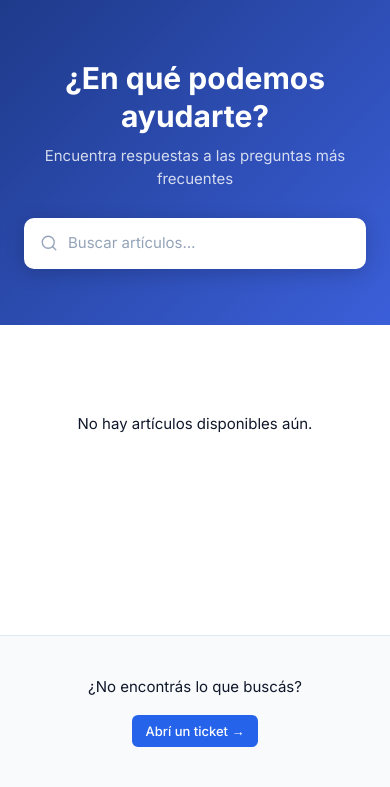
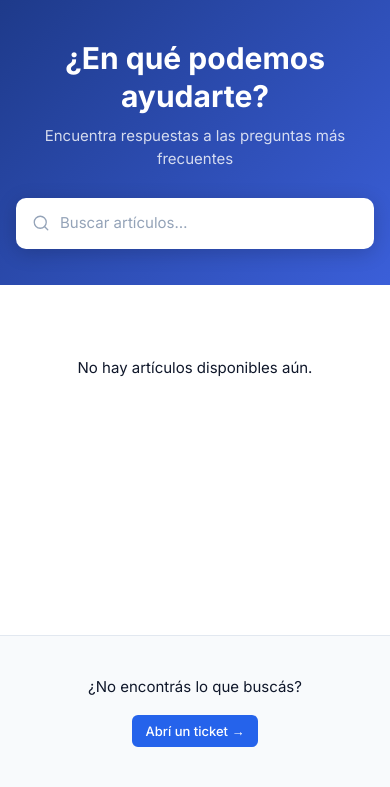
Before and after one commit to JmongeCR/SistemaSoporte, an ASP.NET Core app: page /Ayuda in a window 390 px wide. Shown: the part 57-844 px from the top of the page. Run offline with ASP.NET Core 8, Linux system fonts and the light colour scheme; data that the repository does not hold is empty; database files in the repository are not loaded.

Commit message:
fix(ui): responsive mobile para grid y artículo del portal KB

```diff
--- a/src/Soporte.Web/wwwroot/css/site.css
+++ b/src/Soporte.Web/wwwroot/css/site.css
@@ -2206,6 +2206,11 @@ details[open] > .ayuda-pregunta::after { transform: rotate(-180deg); }
     .split-usuarios { grid-template-columns: 1fr; }
     .roles-diseno { grid-template-columns: 1fr; }
     .app-top { padding: 0 16px; }
+    .kb-secciones-grid { grid-template-columns: 1fr; }
+    .kb-art-portal { padding: 20px 16px 48px; }
+    .kb-art-cuerpo { padding: 20px 16px; }
+    .kb-hero { padding: 40px 16px 36px; }
+    .kb-portal-contenido { padding: 24px 16px 48px; }
     .expediente-propbar { flex-direction: column; align-items: stretch; gap: 8px; }
     .expediente-tabs { gap: 0; }
     .expediente-tab { padding: 10px 12px; font-size: 12.5px; }
```
